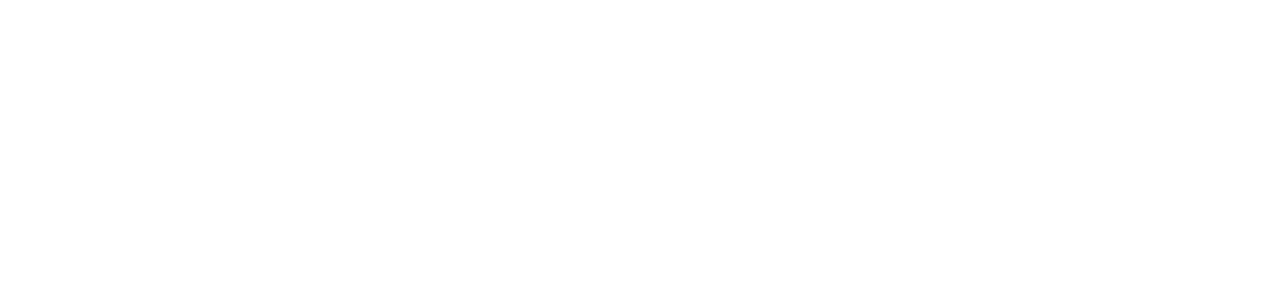
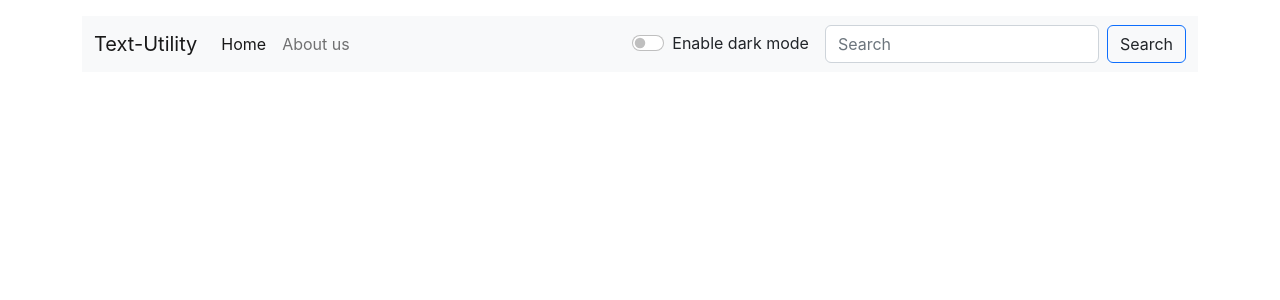
Before and after one commit to DeviPrasadKL/Text-Utility, a React (Create React App) app: page / in a window 1280 px wide. Before the commit this address had no page. Shown: the top 300 px of the page. Built offline with nearby package versions, Linux system fonts and the light colour scheme.

Commit message:
reacts fast

```diff
--- a/src/App.js
+++ b/src/App.js
@@ -41,14 +41,14 @@
 
   return (
     <>
-      <Navbar title="Text-Utility" about="About us" mode={mode} toggleMode={toggleMode} />
       {/* <Navbar/> This is for Default Props */}
       <Alert alert={alert} />
 
       <div className="container my-3">
-         <Router>
+        <Router>
+          <Navbar title="Text-Utility" about="About us" mode={mode} toggleMode={toggleMode} />
           <Routes>
-            <Route exact path="/about" element={<AboutUs/>} />
+            <Route exact path="/about" element={<AboutUs />} />
             <Route exact path="/home"
               element={<TextForm heading="Enter the text in the below box" mode={mode} showAlert={showAlert} />} />
           </Routes>
```
